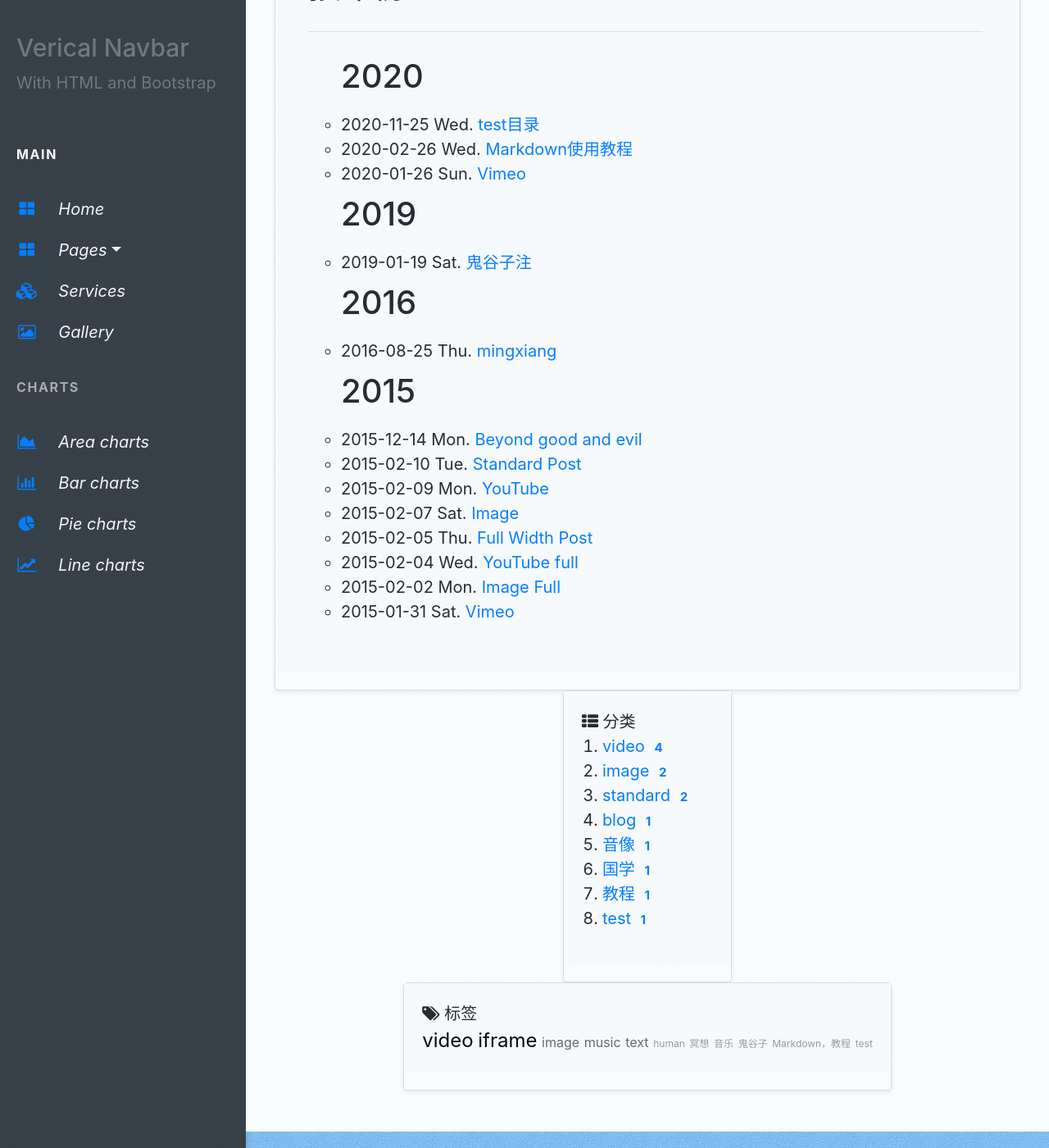
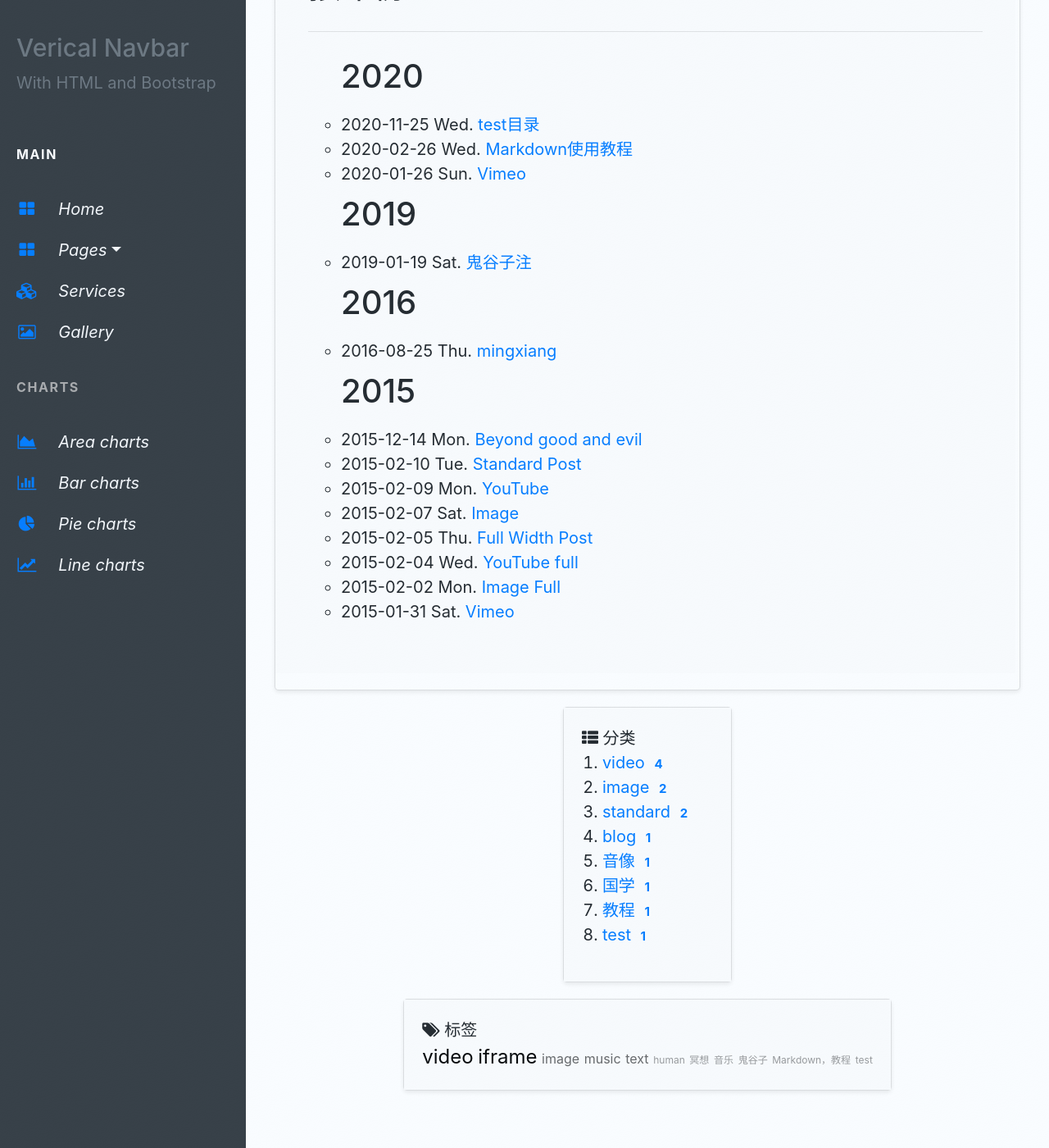
Before and after one commit to nengwuzhi/nengwuzhi.github.ioce, a Jekyll site: the page built from archive/index.md, in a window 1280 px wide and 1400 px high, scrolled down 338 px. Shown: the whole window at 82% size. Built offline with Jekyll 4.4.1, drawn with Linux system fonts in a browser that asks for light colours; nearby versions of some CDN libraries.

Commit message:
Update main.css

```diff
--- a/css/main.css
+++ b/css/main.css
@@ -3,6 +3,10 @@
  *  License - http://fontawesome.io/license (Font: SIL OFL 1.1, CSS: MIT License)
  */@font-face {
 	font-family:'FontAwesome';
+}
+
+.card.shadow-sm {
+    margin-bottom: 20px;
 }
 
 a,
@@ -3071,7 +3075,6 @@ footer {
 	background: #FDFDFD;
 	box-sizing: border-box;
 	padding: 22px;
-	margin-bottom: 20px;
 }
 
 
```
